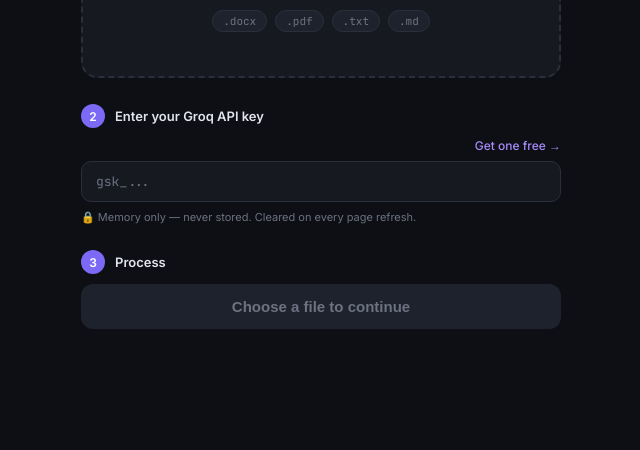
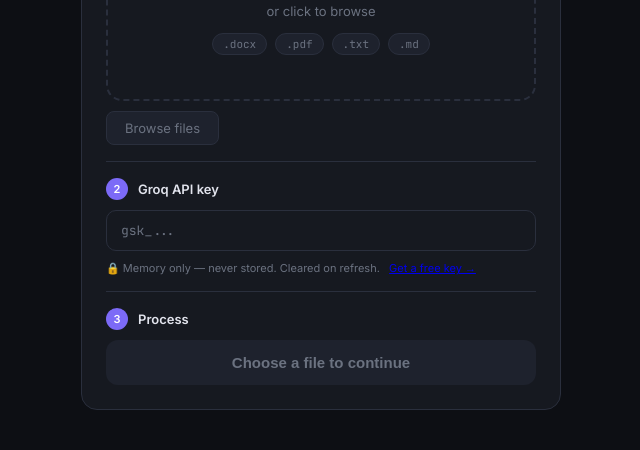
Before and after one commit to Mani-Padala/doc-audio-player, a website: page public/index.html in a window 1280 px wide. Shown: the part 453-903 px from the top of the page, without its empty margins (319-959 px from the left). Before the commit the page ends 822 px from the top, so only its background shows below. Drawn offline with Linux system fonts and the light colour scheme.

Commit message:
fix file upload - separate input from drop zone

```diff
--- a/public/index.html
+++ b/public/index.html
@@ -16,11 +16,12 @@
     <p>Upload any document. Each section gets explained conversationally — then ask follow-up questions by typing or speaking.</p>
   </div>
 
-  <!-- Step 1: File -->
+  <div class="upload-card">
+
+    <!-- Step 1 -->
     <div class="upload-step">
       <div class="upload-step-label"><span class="step-num">1</span> Choose a document</div>
       <div class="drop-zone" id="dropZone">
-      <input type="file" id="fileInput" accept=".docx,.txt,.md,.pdf" autocomplete="off">
         <div class="drop-icon" id="dropIcon">📄</div>
         <div class="drop-title" id="dropTitle">Drop your file here</div>
         <div class="drop-sub" id="dropSub">or click to browse</div>
@@ -31,22 +32,27 @@
           <span class="type-badge">.md</span>
         </div>
       </div>
+      <!-- File input is OUTSIDE the drop zone so it doesn't interfere with drop events -->
+      <label class="browse-btn" for="fileInput">Browse files</label>
+      <input type="file" id="fileInput" accept=".docx,.txt,.md,.pdf" autocomplete="off" style="display:none">
     </div>
 
-  <!-- Step 2: API Key -->
+    <div class="upload-divider"></div>
+
+    <!-- Step 2 -->
     <div class="upload-step">
-    <div class="upload-step-label"><span class="step-num">2</span> Enter your Groq API key</div>
-    <div class="api-key-section">
-      <div class="api-key-label">
-        <a href="https://console.groq.com/keys" target="_blank">Get one free →</a>
-      </div>
+      <div class="upload-step-label"><span class="step-num">2</span> Groq API key</div>
       <input type="password" id="apiKeyInput" class="api-key-input"
              placeholder="gsk_..." autocomplete="new-password" spellcheck="false">
-      <div class="api-key-note">🔒 Memory only — never stored. Cleared on every page refresh.</div>
+      <div class="api-key-note">
+        🔒 Memory only — never stored. Cleared on refresh. &nbsp;
+        <a href="https://console.groq.com/keys" target="_blank">Get a free key →</a>
       </div>
     </div>
 
-  <!-- Step 3: Start -->
+    <div class="upload-divider"></div>
+
+    <!-- Step 3 -->
     <div class="upload-step">
       <div class="upload-step-label"><span class="step-num">3</span> Process</div>
       <button class="start-btn" id="startBtn" disabled>
@@ -54,6 +60,7 @@
       </button>
     </div>
 
+  </div>
 </div>
 
 <!-- ═══════════ PROCESSING SCREEN ═══════════ -->
--- a/public/js/main.js
+++ b/public/js/main.js
@@ -55,6 +55,7 @@ const dropZone = $('dropZone');
 const fileInput = $('fileInput');
 let _pendingFile = null; // file selected but not yet processed
 
+// ── Drag & drop onto the drop zone ───────────────────────────────────────────
 dropZone.addEventListener('dragover', e => { e.preventDefault(); dropZone.classList.add('drag-over'); });
 dropZone.addEventListener('dragleave', () => dropZone.classList.remove('drag-over'));
 dropZone.addEventListener('drop', e => {
@@ -62,8 +63,16 @@ dropZone.addEventListener('drop', e => {
   dropZone.classList.remove('drag-over');
   if (e.dataTransfer.files[0]) _fileSelected(e.dataTransfer.files[0]);
 });
+
+// ── Click "Browse files" label triggers the hidden file input ─────────────────
+// (the <label for="fileInput"> in HTML handles this natively)
 fileInput.addEventListener('change', e => {
   if (e.target.files[0]) _fileSelected(e.target.files[0]);
+});
+
+// ── Start button ──────────────────────────────────────────────────────────────
+$('startBtn').addEventListener('click', () => {
+  if (_pendingFile) _startProcessing(_pendingFile);
 });
 
 // Called when a file is picked — show it selected, enable Start button
@@ -491,14 +500,15 @@ function _resetToUpload() {
   fileInput.value = '';
 
   // Reset drop zone UI
-  dropZone.classList.remove('file-selected');
-  $('dropIcon').textContent  = '📄';
-  $('dropTitle').textContent = 'Drop your document here';
-  $('dropSub').textContent   = 'or click to browse';
+  dropZone.classList.remove('file-selected', 'drag-over');
+  $('dropIcon').textContent    = '📄';
+  $('dropTitle').textContent   = 'Drop your file here';
+  $('dropSub').textContent     = 'or click to browse';
   $('dropTypes').style.display = '';
+  fileInput.value              = '';
   const btn = $('startBtn');
   btn.textContent = 'Choose a file to continue';
-  btn.disabled = true;
+  btn.disabled    = true;
   btn.classList.remove('ready');
 
   clearAll();
@@ -510,9 +520,7 @@ function _resetToUpload() {
 $('topbarIcon').addEventListener('click', _resetToUpload);
 $('newFileBtn').addEventListener('click', _resetToUpload);
 $('backBtn').addEventListener('click', _resetToUpload);
-$('startBtn').addEventListener('click', () => {
-  if (_pendingFile) _startProcessing(_pendingFile);
-});
+
 
 // ═══════════════════════════════════════════════════════════════════
 // UI HELPERS
--- a/public/style.css
+++ b/public/style.css
@@ -51,7 +51,7 @@ body {
 .upload-hero p  { font-size: 14px; color: var(--muted); max-width: 400px; line-height: 1.7; }
 
 .drop-zone {
-  width: 100%; max-width: 480px;
+  width: 100%;
   border: 2px dashed var(--border);
   border-radius: 16px;
   padding: 44px 28px;
@@ -62,7 +62,7 @@ body {
   position: relative;
 }
 .drop-zone:hover, .drop-zone.drag-over { border-color: var(--accent); background: var(--active-bg); }
-.drop-zone input[type=file] { position: absolute; inset: 0; opacity: 0; cursor: pointer; width: 100%; height: 100%; z-index: 2; }
+
 .drop-icon  { font-size: 38px; margin-bottom: 14px; opacity: .6; }
 .drop-title { font-size: 15px; font-weight: 500; margin-bottom: 6px; }
 .drop-sub   { font-size: 13px; color: var(--muted); }
@@ -74,22 +74,40 @@ body {
   background: var(--surface2); border: 1px solid var(--border); color: var(--muted);
 }
 
-/* ── Upload steps ── */
+/* ── Upload card & steps ── */
+.upload-card {
+  width: 100%; max-width: 480px;
+  background: var(--surface); border: 1px solid var(--border);
+  border-radius: 16px; padding: 24px;
+  display: flex; flex-direction: column; gap: 0;
+}
 .upload-step {
-  width: 100%; max-width: 480px;
   display: flex; flex-direction: column; gap: 10px;
+  padding: 16px 0;
 }
+.upload-step:first-child { padding-top: 0; }
+.upload-step:last-child  { padding-bottom: 0; }
+.upload-divider { height: 1px; background: var(--border); }
 .upload-step-label {
   display: flex; align-items: center; gap: 10px;
   font-size: 13px; font-weight: 600; color: var(--text);
 }
 .step-num {
-  width: 24px; height: 24px; border-radius: 50%;
+  width: 22px; height: 22px; border-radius: 50%;
   background: var(--accent); color: white;
-  font-size: 12px; font-weight: 700;
+  font-size: 11px; font-weight: 700;
   display: flex; align-items: center; justify-content: center;
   flex-shrink: 0;
 }
+.browse-btn {
+  display: inline-flex; align-items: center; justify-content: center;
+  padding: 8px 18px;
+  background: var(--surface2); border: 1px solid var(--border);
+  border-radius: 8px; color: var(--muted);
+  font-size: 13px; cursor: pointer; transition: all .15s;
+  align-self: flex-start;
+}
+.browse-btn:hover { border-color: var(--accent); color: var(--accent2); }
 
 /* ── API Key ── */
 .api-key-section { width: 100%; display: flex; flex-direction: column; gap: 8px; }
```
Lines whose indentation alone changed are shown as unchanged.
